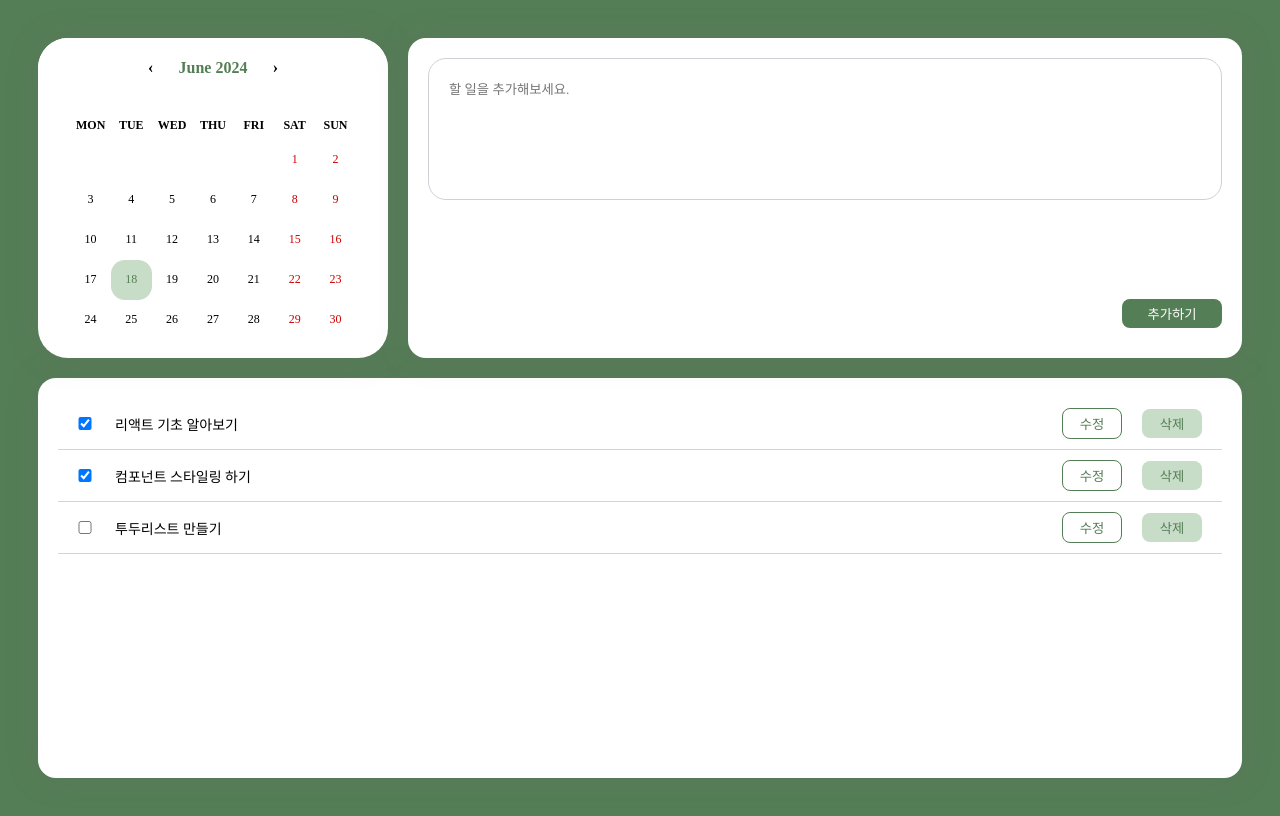
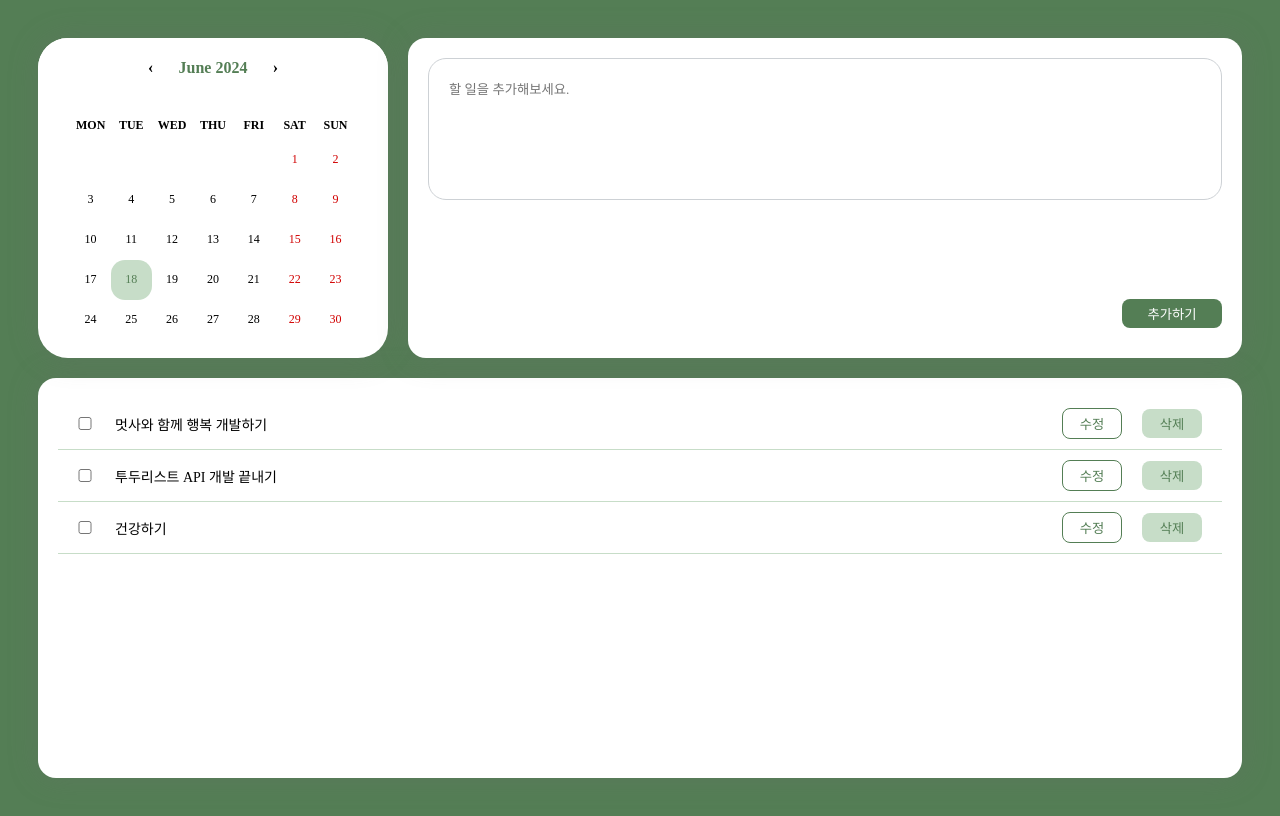
Before and after one commit to hyun907/Todo-List, a React (Vite) app: page /home in a window 1280 px wide. Built offline with nearby package versions, Linux system fonts and the light colour scheme; a web font is replaced by a local one.

Commit message:
Feat: TODO리스트 조회 API 연결

```diff
--- a/src/component/TodoItem.jsx
+++ b/src/component/TodoItem.jsx
@@ -3,25 +3,25 @@ import "./TodoItem.css";
 import Button from "./Button";
 
 const TodoItem = ({ todo, onRemove, onSave, onToggle, onEmojiChange }) => {
-  const { id, text, checked, emoji } = todo;
+  const { todo_id, content, is_checked, emoji } = todo; // todo 객체의 필드명을 API 응답 구조에 맞게 수정
   const [isEditing, setEditing] = useState(false);
-  const [editedText, setEditedText] = useState(text);
-  const [editedEmoji, setEditedEmoji] = useState(emoji || ""); // 이모지 값이 없을 경우 빈 문자열로 초기화
+  const [editedText, setEditedText] = useState(content || ""); // 초기 값이 없을 경우 공백 문자열로 설정
+  const [editedEmoji, setEditedEmoji] = useState(emoji || ""); // 초기 값이 없을 경우 공백 문자열로 설정
 
   const handleEdit = () => {
-    setEditedText(text); // Reset edited text to current text
-    setEditedEmoji(emoji || ""); // Reset edited emoji to current emoji or empty string if emoji is undefined
+    setEditedText(content); // 수정된 구조에 맞추어 필드명 변경
+    setEditedEmoji(emoji || ""); // 수정된 구조에 맞추어 필드명 변경
     setEditing(true);
   };
 
   const handleSave = () => {
-    onSave(id, editedText); // Pass id and edited text to parent component
-    onEmojiChange(id, editedEmoji); // Pass id and edited emoji to parent component
+    onSave(todo_id, editedText); // 수정된 구조에 맞추어 필드명 변경
+    onEmojiChange(todo_id, editedEmoji); // 수정된 구조에 맞추어 필드명 변경
     setEditing(false);
   };
 
   const handleDelete = () => {
-    onRemove(id);
+    onRemove(todo_id); // 수정된 구조에 맞추어 필드명 변경
   };
 
   const handleInputChange = (e) => {
@@ -33,7 +33,7 @@ const TodoItem = ({ todo, onRemove, onSave, onToggle, onEmojiChange }) => {
   };
 
   const handleCheckboxChange = () => {
-    onToggle(id); // Toggle checked state in parent component
+    onToggle(todo_id); // 수정된 구조에 맞추어 필드명 변경
   };
 
   return (
@@ -41,7 +41,7 @@ const TodoItem = ({ todo, onRemove, onSave, onToggle, onEmojiChange }) => {
       <input
         className="checkbox"
         type="checkbox"
-        checked={checked}
+        checked={is_checked}
         onChange={handleCheckboxChange}
       />
 
@@ -70,7 +70,7 @@ const TodoItem = ({ todo, onRemove, onSave, onToggle, onEmojiChange }) => {
       ) : (
         <>
           <div className="emoji">{emoji}</div>
-          <div className="content">{text}</div>
+          <div className="content">{content}</div>
         </>
       )}
 
--- a/src/pages/Home.jsx
+++ b/src/pages/Home.jsx
@@ -7,21 +7,27 @@ import TodoItem from "../component/TodoItem";
 const Home = () => {
   const [todos, setTodos] = useState([
     {
-      id: 1,
-      text: "리액트 기초 알아보기",
-      checked: true,
+      todo_id: 1,
+      user: "걸어봐위엄라이커라이온",
+      date: "2024-06-17T17:00:00.123456+09:00",
+      content: "멋사와 함께 행복 개발하기",
+      is_checked: false,
       emoji: "",
     },
     {
-      id: 2,
-      text: "컴포넌트 스타일링 하기",
-      checked: true,
+      todo_id: 2,
+      user: "걸어봐위엄라이커라이온",
+      date: "2024-06-16T11:30:15.123456+09:00",
+      content: "투두리스트 API 개발 끝내기",
+      is_checked: false,
       emoji: "",
     },
     {
-      id: 3,
-      text: "투두리스트 만들기",
-      checked: false,
+      todo_id: 3,
+      user: "걸어봐위엄라이커라이온",
+      date: "2024-06-20T15:15:15.123456+09:00",
+      content: "건강하기",
+      is_checked: false,
       emoji: "",
     },
   ]);
@@ -29,41 +35,39 @@ const Home = () => {
   const nextId = useRef(4);
 
   const onInsert = useCallback((text) => {
-    const todo = {
-      id: nextId.current,
-      text,
-      checked: false,
+    const newTodo = {
+      todo_id: nextId.current,
+      user: "걸어봐위엄라이커라이온",
+      date: new Date().toISOString(),
+      content: text,
+      is_checked: false,
+      emoji: "",
     };
-    setTodos((todos) => todos.concat(todo)); //concat(): 인자로 주어진 배열이나 값들을 기존 배열에 합쳐서 새 배열 반환
-    nextId.current++; //nextId 1씩 더하기
+    setTodos((prevTodos) => [...prevTodos, newTodo]);
+    nextId.current++;
   }, []);
 
   const onRemove = useCallback((id) => {
-    setTodos((todos) => todos.filter((todo) => todo.id !== id));
+    setTodos((prevTodos) => prevTodos.filter((todo) => todo.todo_id !== id));
   }, []);
 
   const handleToggle = (id) => {
     const updatedTodos = todos.map((todo) =>
-      todo.id === id ? { ...todo, checked: !todo.checked } : todo
+      todo.todo_id === id ? { ...todo, is_checked: !todo.is_checked } : todo
     );
-    setTodos(updatedTodos);
-  };
-
-  const handleRemove = (id) => {
-    const updatedTodos = todos.filter((todo) => todo.id !== id);
     setTodos(updatedTodos);
   };
 
   const handleSave = (id, editedText) => {
     const updatedTodos = todos.map((todo) =>
-      todo.id === id ? { ...todo, text: editedText } : todo
+      todo.todo_id === id ? { ...todo, content: editedText } : todo
     );
     setTodos(updatedTodos);
   };
 
   const handleEmojiChange = (id, emoji) => {
     const updatedTodos = todos.map((todo) =>
-      todo.id === id ? { ...todo, emoji: emoji } : todo
+      todo.todo_id === id ? { ...todo, emoji: emoji } : todo
     );
     setTodos(updatedTodos);
   };
@@ -76,16 +80,20 @@ const Home = () => {
       </section>
       <section className="section_bottom">
         <div className="todo-list">
-          {todos.map((todo) => (
+          {todos.length > 0 ? (
+            todos.map((todo) => (
               <TodoItem
-              key={todo.id}
+                key={todo.todo_id}
                 todo={todo}
                 onToggle={handleToggle}
-              onRemove={handleRemove}
+                onRemove={onRemove}
                 onSave={handleSave}
                 onEmojiChange={handleEmojiChange}
               />
-          ))}
+            ))
+          ) : (
+            <p>No todos found.</p>
+          )}
         </div>
       </section>
     </div>
```
Lines whose indentation alone changed are shown as unchanged.
